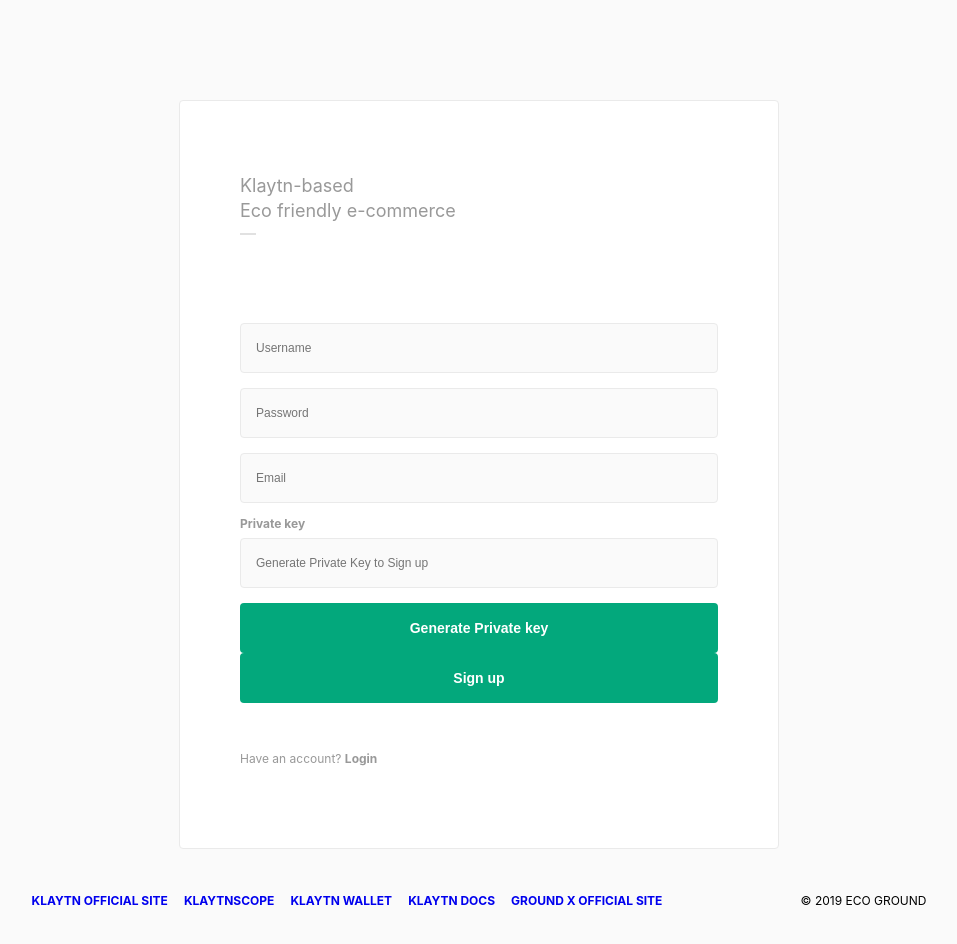
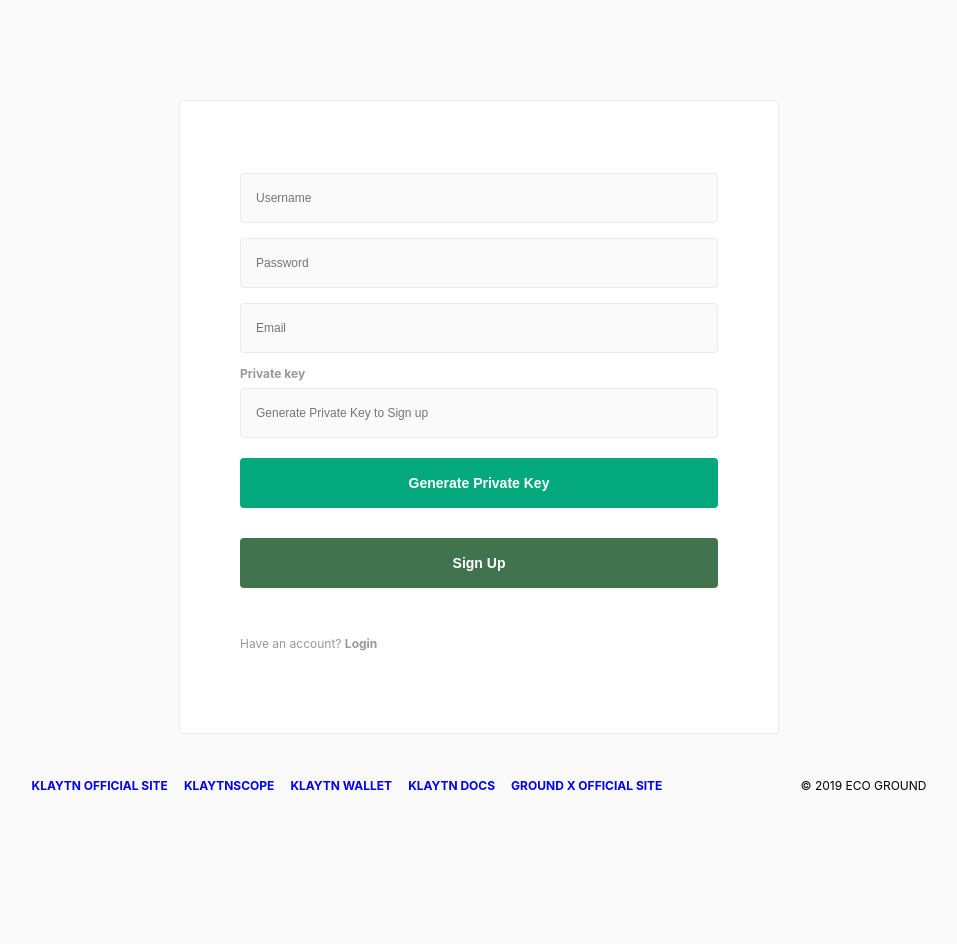
Before and after one commit to tkdlqm2/Jeju_ECOGROUND, a React (Create React App) app in the folder frontend-klaytn/: page / in a window 1280 px wide. Both pictures are taken after a click on the element "Sign up". Shown: the top 944 px of the page, without its empty margins (161-1118 px from the left). After the commit the page ends 838 px from the top, so only its background shows below. Built offline with nearby package versions, Linux system fonts and the light colour scheme; what caver-js, react-router-redux would draw is missing.

Commit message:
sign up & log in

```diff
--- a/frontend-klaytn/package.json
+++ b/frontend-klaytn/package.json
@@ -3,6 +3,8 @@
   "version": "0.1.0",
   "private": true,
   "dependencies": {
+    "@material-ui/core": "^4.5.2",
+    "@material-ui/icons": "^4.5.1",
     "caver-js": "^1.2.0",
     "classnames": "^2.2.6",
     "react": "^16.11.0",
--- a/frontend-klaytn/src/components/AuthForm.js
+++ b/frontend-klaytn/src/components/AuthForm.js
@@ -8,35 +8,7 @@ const Container = styled.div`
   max-width: ${props => props.theme.maxCardWidth};
   padding: 72px 60px 83px;
   margin-top: 100px;
-  ${props =>
-    props.theme
-      .whiteBox} /* @include cardBox();
-  @include absolute-center();
-  @include breakpoint("max-card") {
-    background-color: unset;
-    border: unset;
-    padding: 40px 40px 20px;
-  } */
-`;
-
-const H2 = styled.h2`
-  display: inline-block;
-  font-size: 18px;
-  font-weight: normal;
-  color: ${props => props.theme.brownGrey};
-  line-height: 1.4;
-  margin-bottom: 100px;
-
-  &::after {
-    content: "";
-    display: inline-block;
-    margin-bottom: -18px;
-    margin-left: -100%;
-    transform: translateX(100%);
-    width: 16px;
-    height: 2px;
-    background-color: ${props => props.theme.lightGrey};
-  }
+  ${props => props.theme.whiteBox}
 `;
 
 const Message = styled.p`
@@ -66,11 +38,6 @@ export default () => {
 
   return (
     <Container>
-      <H2>
-        Klaytn-based
-        <br />
-        Eco friendly e-commerce
-      </H2>
       {loginForm ? <LoginForm /> : <SignupForm />}
       <Message>
         {loginForm ? "Don't have an account? " : "Have an account? "}
--- a/frontend-klaytn/src/components/Button.js
+++ b/frontend-klaytn/src/components/Button.js
@@ -16,12 +16,4 @@ const Container = styled.button`
   cursor: pointer;
 `;
 
-const Button = ({ title, onClick }) => (
-  <Container onClick={onClick}>{title}</Container>
-);
-
-Button.propTypes = {
-  title: PropTypes.string.isRequired
-};
-
-export default Button;
+export default Container;
--- a/frontend-klaytn/src/components/Footer.js
+++ b/frontend-klaytn/src/components/Footer.js
@@ -17,14 +17,6 @@ const FooterInner = styled.div`
   font-weight: bold;
   text-transform: uppercase;
   color: ${props => props.theme.middleGrey};
-
-  /* @include breakpoint("max-page") {
-    max-width: ${props => props.theme.maxCardWidth};
-    padding-left: 60px;
-  }
-  @include breakpoint("max-card") {
-    padding-left: 40px;
-  } */
 `;
 
 const LinkBox = styled.ul`
@@ -35,20 +27,14 @@ const Link = styled.li`
   display: inline-block;
   margin-right: 16px;
   line-height: 104px;
+  color: ${props => props.theme.black};
   cursor: pointer;
-  /* @include breakpoint("max-page") {
-    line-height: 2;
-  } */
 `;
 
 const Copyright = styled.div`
   float: right;
   line-height: 104px;
   font-weight: normal;
-  /* @include breakpoint("max-page") {
-    width: 100%;
-    line-height: 3;
-  } */
 `;
 
 const footerLinks = [
--- a/frontend-klaytn/src/components/Input.js
+++ b/frontend-klaytn/src/components/Input.js
@@ -39,7 +39,8 @@ const Input = ({
   err,
   readOnly,
   label,
-  name
+  name,
+  className
 }) => (
   <div>
     {label && <Label htmlFor={name}>{label}</Label>}
@@ -52,6 +53,7 @@ const Input = ({
       type={type}
       autoComplete="off"
       readOnly={readOnly}
+      className={className}
     />
     {err && <Err>{err}</Err>}
   </div>
--- a/frontend-klaytn/src/components/LoginForm.js
+++ b/frontend-klaytn/src/components/LoginForm.js
@@ -15,16 +15,11 @@ const Container = styled.div`
 
 const LoginInput = styled(Input)`
   margin-bottom: 30px;
-  /* & input {
-    padding-left: 48px;
-    background: 16px center / 24px no-repeat
-      url("../../static/images/icon-lock.png");
-  } */
 `;
 
 const LoginButton = styled(Button)`
-  margin-top: 80px;
-  color: black;
+  margin-top: 10px;
+  color: white;
   /* @include breakpoint("max-card") {
   margin-bottom: 30px;
   }; */
@@ -80,7 +75,7 @@ const LoginForm = ({ login }) => {
         onChange={privateKey.onChange}
         err={warningMessage}
       />
-      <LoginButton title="Log in" onClick={handleLogin} />
+      <LoginButton onClick={handleLogin}>Log in</LoginButton>
     </Container>
   );
 };
--- a/frontend-klaytn/src/components/SignupForm.js
+++ b/frontend-klaytn/src/components/SignupForm.js
@@ -8,21 +8,12 @@ import useInput from "../hooks/useInput";
 const Wrapper = styled.div``;
 
 const SignupInput = styled(Input)`
-  margin-bottom: 16px;
-  input {
-    padding-left: 48px;
-    background: 16px center / 24px no-repeat
-      url("../../static/images/icon-lock.png");
-  }
+  margin-bottom: 20px;
 `;
 
 const SignupButton = styled(Button)`
-  margin-bottom: 80px;
-  background-color: white;
-
-  /* @include breakpoint("max-card") {
-  margin-bottom: 30px;
-} */
+  margin-top: 30px;
+  background-color: ${props => props.theme.darkGreen};
 `;
 
 export default () => {
@@ -58,11 +49,8 @@ export default () => {
           label="Private key"
           readOnly
         />
-        <SignupButton
-          title="Generate Private key"
-          onClick={generatePrivateKey}
-        />
-        <Button title={"Sign up"} />
+        <Button onClick={generatePrivateKey}>Generate Private Key</Button>
+        <SignupButton>Sign Up</SignupButton>
       </form>
     </Wrapper>
   );
--- a/frontend-klaytn/src/redux/actions/auth.js
+++ b/frontend-klaytn/src/redux/actions/auth.js
@@ -2,7 +2,6 @@ import caver from "../../klaytn/caver";
 import { LOGIN, LOGOUT, INTEGRATE_WALLET, REMOVE_WALLET } from "./actionTypes";
 
 export const integrateWallet = privateKey => dispatch => {
-  console.log(privateKey);
   const walletInstance = caver.klay.accounts.privateKeyToAccount(privateKey);
   caver.klay.accounts.wallet.add(walletInstance);
   sessionStorage.setItem("walletInstance", JSON.stringify(walletInstance));
```
Also changed, not shown: 1 other file (tests, documents, lock files or other folders).
